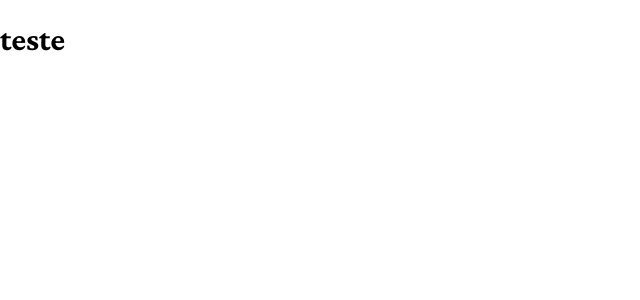
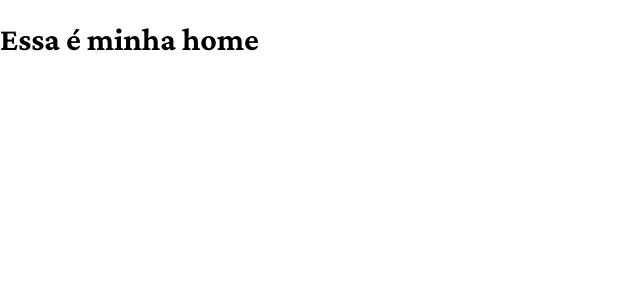
Before and after one commit to Felipe-muuras/Muuras, a React (Vite) app: page / in a window 1280 px wide. Shown: the top 300 px of the page, without its empty margins (0-640 px from the left). Built offline with nearby package versions, Linux system fonts and the light colour scheme.

Commit message:
New folders and Routes
I created new folder for assets, components, pages.

The routes file is configured and ready to receive new routes.

```diff
--- a/index.html
+++ b/index.html
@@ -4,7 +4,7 @@
     <meta charset="UTF-8" />
     <link rel="icon" type="image/svg+xml" href="/favicon.svg" />
     <meta name="viewport" content="width=device-width, initial-scale=1.0" />
-    <title>muuras-web-app</title>
+    <title>Muuras | Resilience and Adaptability</title>
   </head>
   <body>
     <div id="root"></div>
--- a/src/appRoutes.jsx
+++ b/src/appRoutes.jsx
@@ -1,7 +1,12 @@
+import { BrowserRouter as Router, Routes, Route } from 'react-router-dom';
+import Home from './pages/home/Home';
+
 export default function AppRoutes() {
   return (
-    <>
-      <h1>teste</h1>
-    </>
+    <Router>
+      <Routes>
+        <Route path="/" element={<Home />} />
+      </Routes>
+    </Router>
   );
 }
--- /dev/null
+++ b/src/pages/home/Home.jsx
@@ -0,0 +1,7 @@
+export default function Home() {
+  return (
+    <>
+      <h1>Essa é minha home</h1>
+    </>
+  );
+}
```
Also changed, not shown: src/components/header/Header.jsx (added), src/components/header/styleHeader.js (added), src/pages/home/styleHome.js (added).
